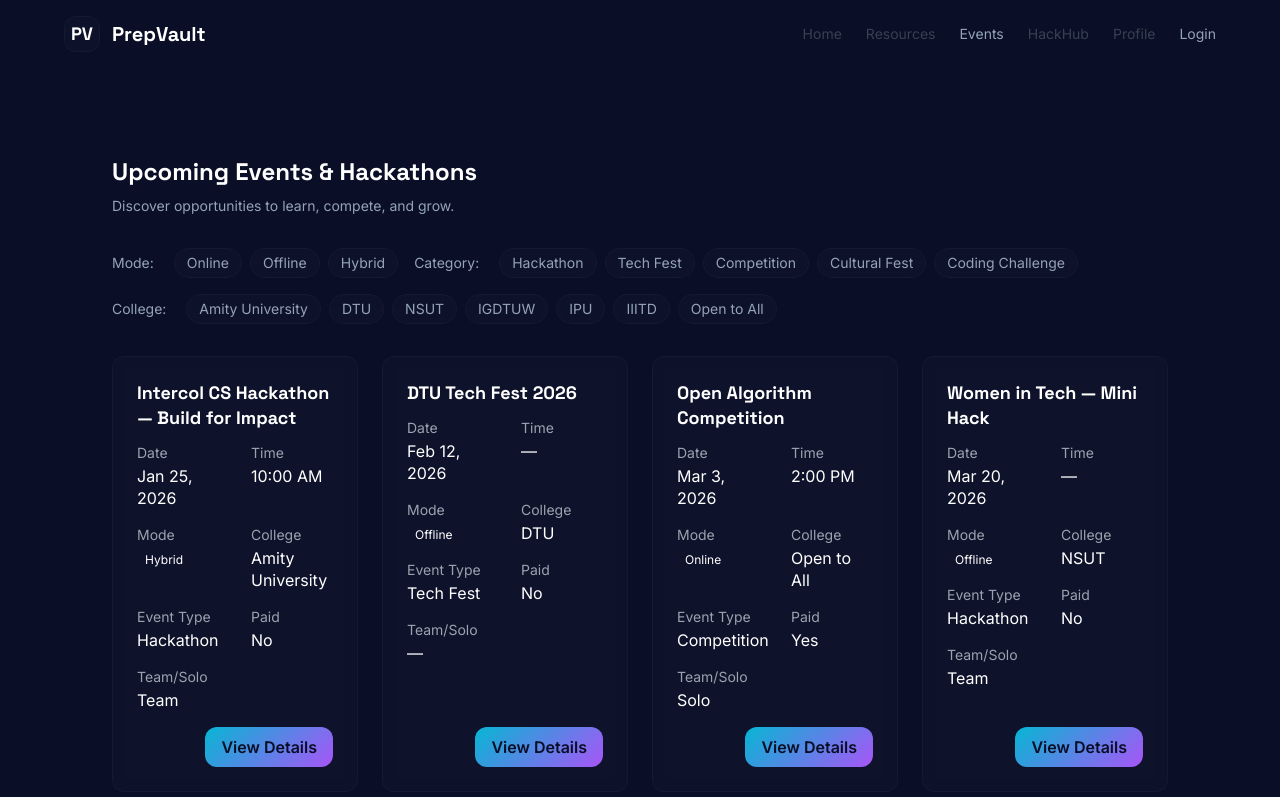
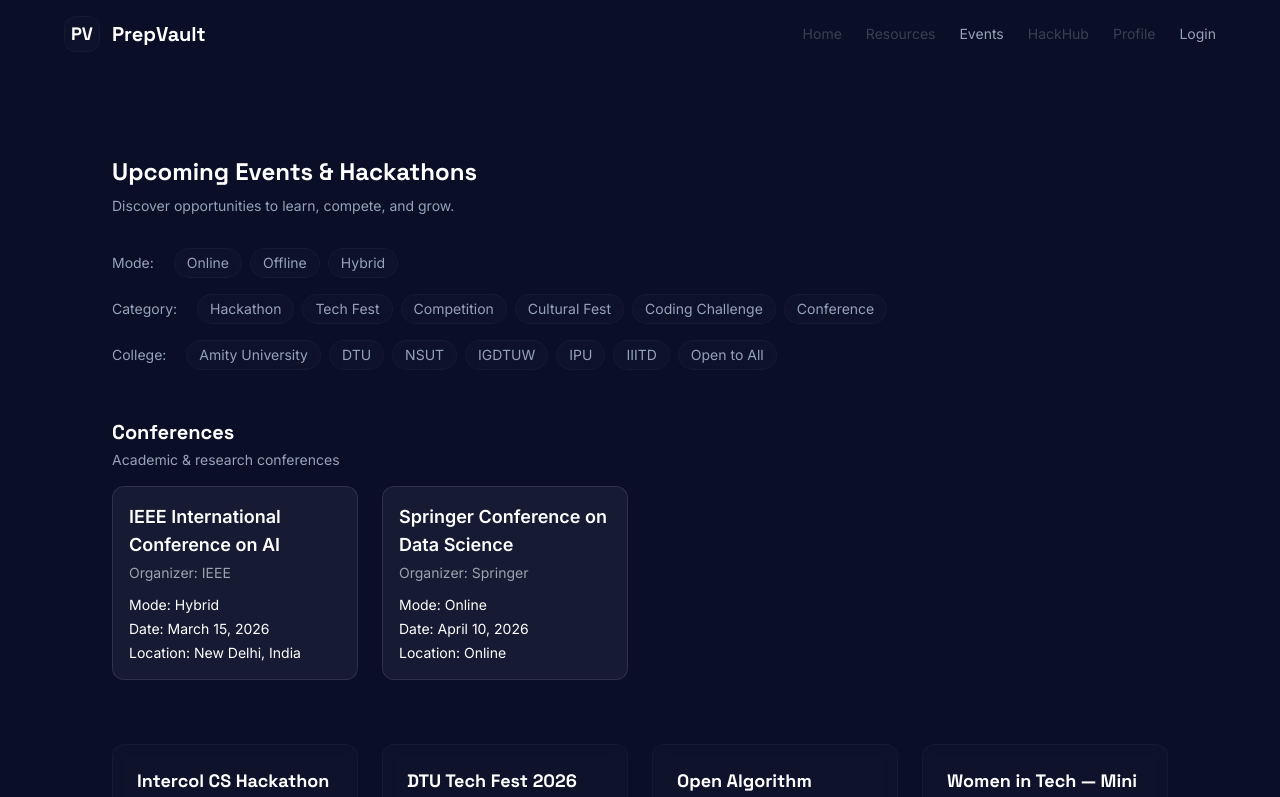
Before and after one commit to zaid-m-zia/PrepVault, a Next.js app: page /events in a window 1280 px wide. Shown: the top 797 px of the page. Built offline with nearby package versions, Linux system fonts and the light colour scheme; no server answers.

Commit message:
added conference filter to events page

```diff
--- a/app/events/page.tsx
+++ b/app/events/page.tsx
@@ -3,9 +3,12 @@
 import { useMemo, useState, type Dispatch, type SetStateAction } from 'react';
 import { events } from '../../data/mock/events';
 import EventCard from '../../components/events/EventCard';
+import { conferences } from '../../data/mock/conferences';
+import type { Conference } from '../../data/mock/conferences';
+import ConferenceCard from '../../components/events/ConferenceCard';
 
 const MODES = ['Online', 'Offline', 'Hybrid'] as const;
-const CATEGORIES = ['Hackathon', 'Tech Fest', 'Competition', 'Cultural Fest', 'Coding Challenge'] as const;
+const CATEGORIES = ['Hackathon', 'Tech Fest', 'Competition', 'Cultural Fest', 'Coding Challenge', 'Conference'] as const;
 const COLLEGES = ['Amity University', 'DTU', 'NSUT', 'IGDTUW', 'IPU', 'IIITD', 'Open to All'] as const;
 
 export default function EventsPage() {
@@ -69,7 +72,19 @@ export default function EventsPage() {
             </div>
           </div>
         </div>
+        {/* Conferences Section */}
+        <div className="mt-12 mb-16">
+          <header className="mb-4">
+            <h2 className="text-xl font-display font-semibold">Conferences</h2>
+            <p className="mt-1 text-sm text-secondary-text">Academic & research conferences</p>
+          </header>
 
+          <div className="grid grid-cols-1 sm:grid-cols-2 lg:grid-cols-3 xl:grid-cols-4 gap-6">
+            {conferences.map((c: Conference) => (
+              <ConferenceCard key={c.id} conference={c} />
+            ))}
+          </div>
+        </div>
         {/* Uniform grid */}
         <div className="grid grid-cols-1 sm:grid-cols-2 lg:grid-cols-3 xl:grid-cols-4 gap-6">
           {filtered.map((e) => (
@@ -78,6 +93,8 @@ export default function EventsPage() {
         </div>
 
         {filtered.length === 0 && <div className="mt-6 text-sm text-secondary-text">No events match the selected filters.</div>}
+
+
       </div>
     </section>
   );
--- /dev/null
+++ b/components/events/ConferenceCard.tsx
@@ -0,0 +1,23 @@
+import type { Conference } from "@/data/mock/conferences";
+
+type Props = {
+  conference: Conference;
+};
+
+export default function ConferenceCard({ conference }: Props) {
+  return (
+    <div className="rounded-xl bg-white/5 border border-white/10 p-4">
+      <h3 className="text-lg font-semibold">{conference.name}</h3>
+
+      <p className="text-sm text-gray-400 mt-1">
+        Organizer: {conference.organizer}
+      </p>
+
+      <div className="mt-3 text-sm space-y-1">
+        <p>Mode: {conference.mode}</p>
+        <p>Date: {conference.date}</p>
+        <p>Location: {conference.location}</p>
+      </div>
+    </div>
+  );
+}
--- /dev/null
+++ b/data/mock/conferences.ts
@@ -0,0 +1,30 @@
+export type Conference = {
+  id: string;
+  name: string;
+  organizer: "IEEE" | "Springer";
+  mode: "Online" | "Offline" | "Hybrid";
+  date: string;
+  location: string,
+  category: "Conference";
+};
+
+export const conferences: Conference[] = [
+  {
+    id: "ieee-1",
+    name: "IEEE International Conference on AI",
+    organizer: "IEEE",
+    mode: "Hybrid",
+    date: "March 15, 2026",
+    location: "New Delhi, India",
+    category: "Conference",
+  },
+  {
+    id: "springer-1",
+    name: "Springer Conference on Data Science",
+    organizer: "Springer",
+    mode: "Online",
+    date: "April 10, 2026",
+    location: "Online",
+    category: "Conference",
+  },
+];
```
